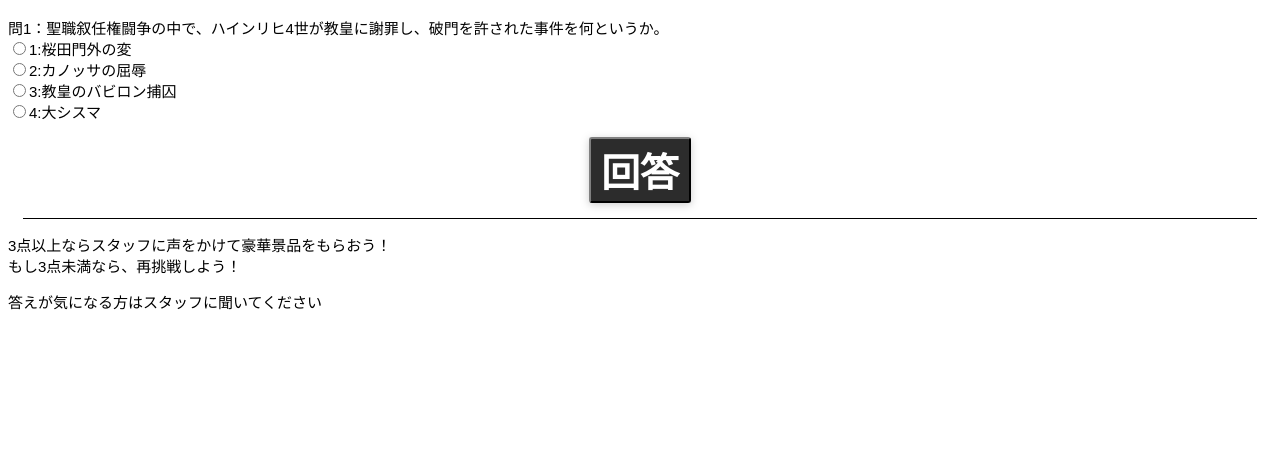
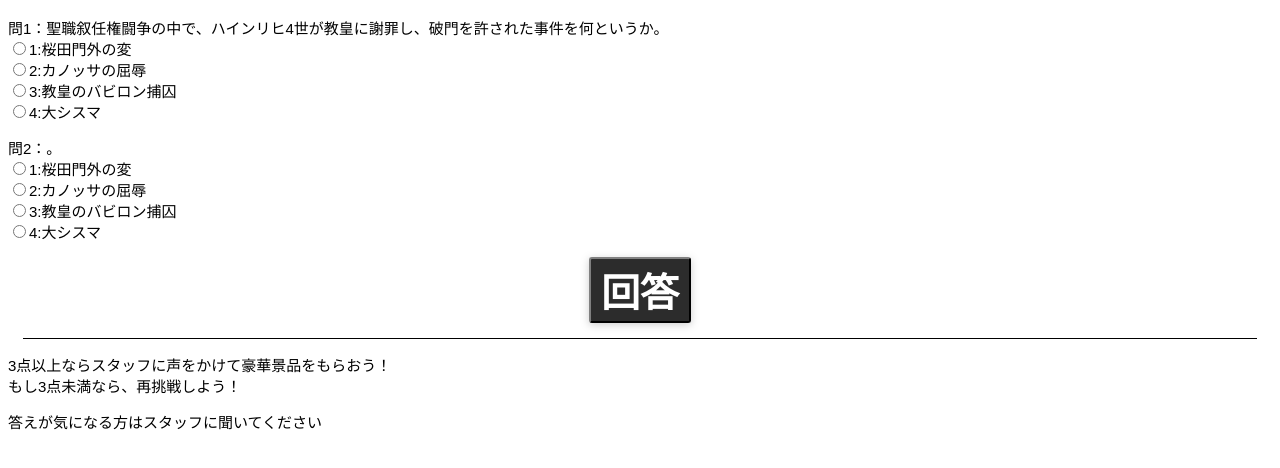
Before and after one commit to Shidatawaiwai/AiRekishiHaku, a plain HTML site: page SekaTan/SekaTanQuiz.html in a window 1280 px wide. Shown: the part 154-622 px from the top of the page. Drawn offline with nearby package versions, Linux system fonts and the light colour scheme; files whose address does not match are found by name.

Commit message:
レート上げ

```diff
--- a/SekaTan/SekaTanQuiz.html
+++ b/SekaTan/SekaTanQuiz.html
@@ -27,6 +27,13 @@
                 <input type="radio" name="Q1">3:教皇のバビロン捕囚<br>
                 <input type="radio" name="Q1">4:大シスマ<br>
             </p>
+            <p>
+                問2：。<br>
+                <input type="radio" name="Q1">1:桜田門外の変<br>
+                <input type="radio" name="Q1">2:カノッサの屈辱<br>
+                <input type="radio" name="Q1">3:教皇のバビロン捕囚<br>
+                <input type="radio" name="Q1">4:大シスマ<br>
+            </p>
 
 
 
```
Also changed, not shown: Koten/KotenQuiz.html (+2 -2 lines), Music/MusicQuiz.html (+2 -2 lines).
